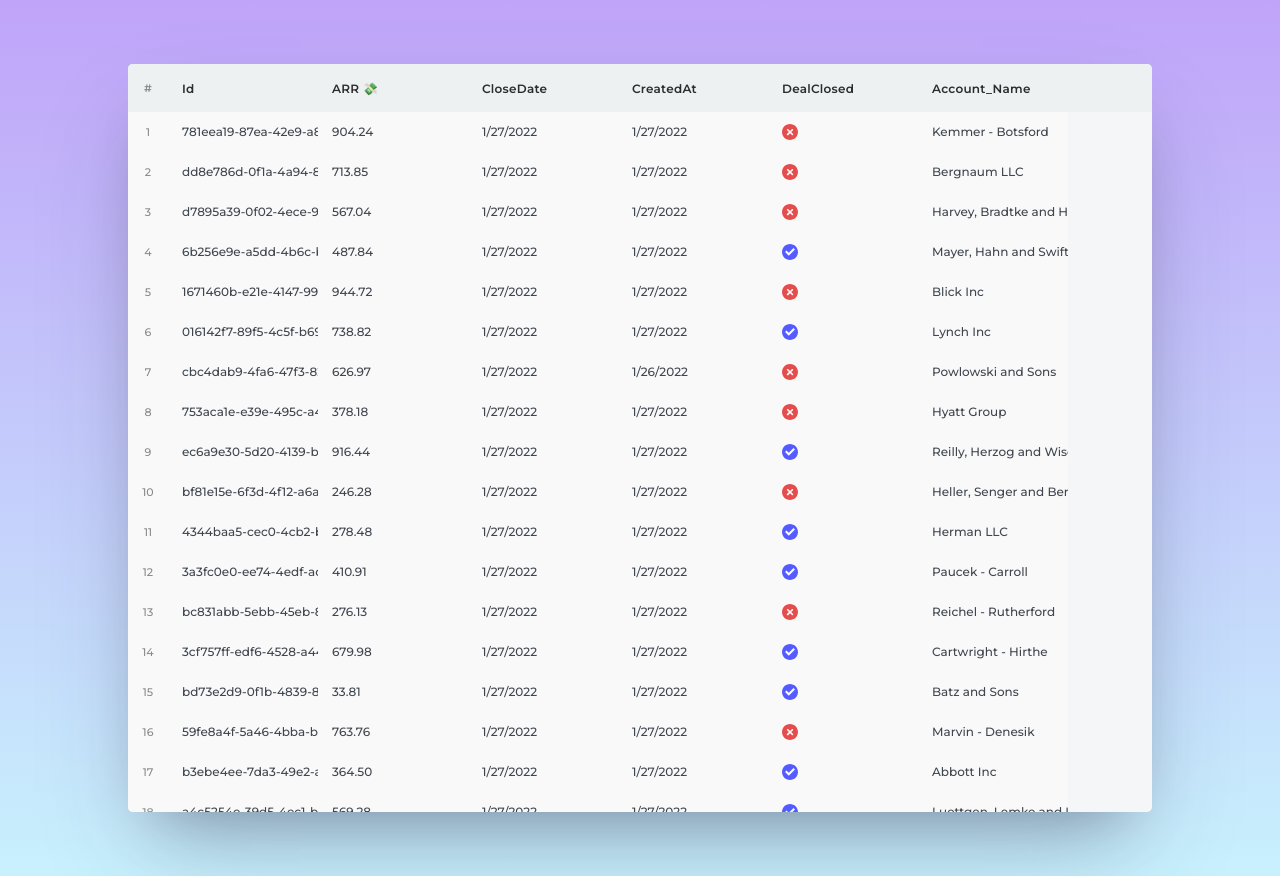
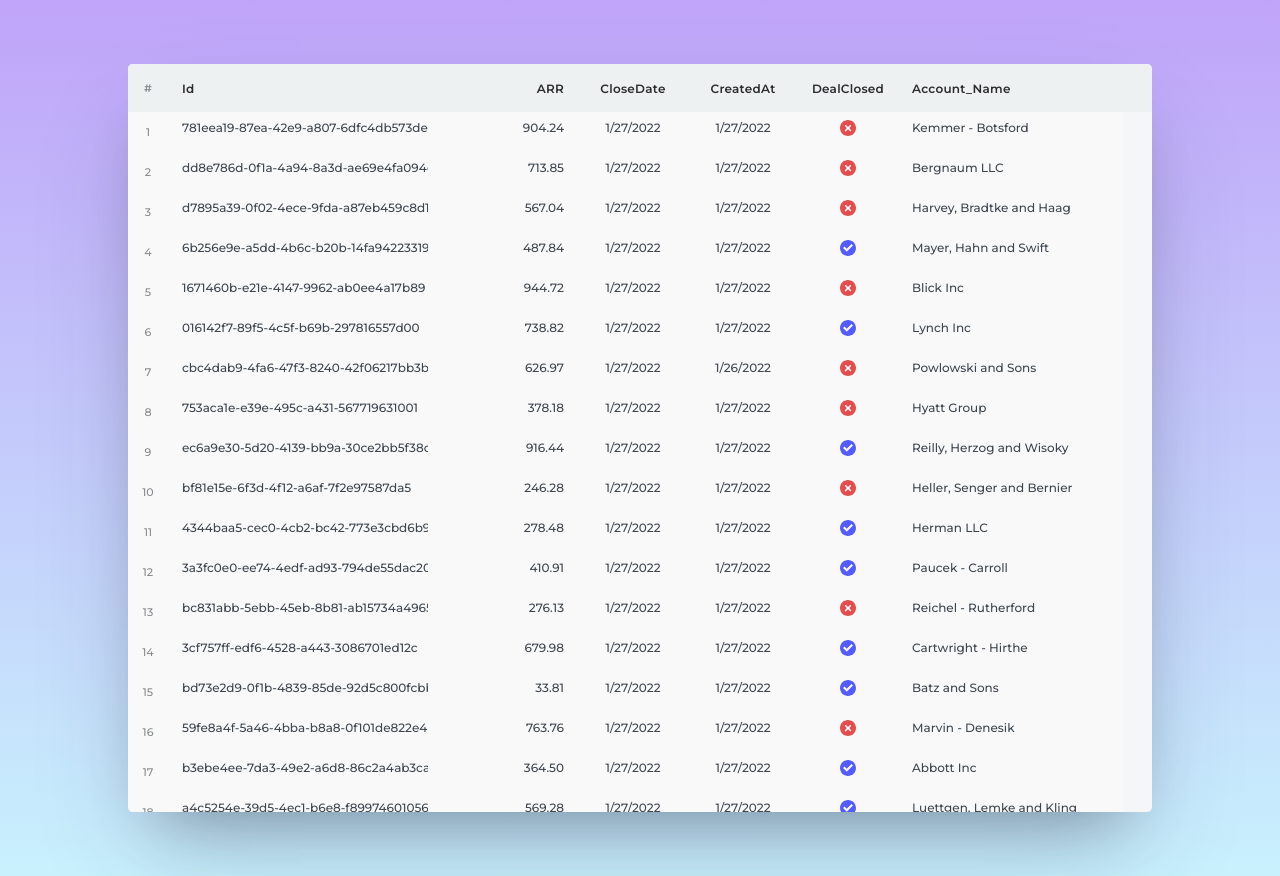
Before and after one commit to gnbaron/table-poc, a Next.js app: page / in a window 1280 px wide. Built offline with nearby package versions, Linux system fonts and the light colour scheme.

Commit message:
Add custom cell alignment

```diff
--- a/components/Table.js
+++ b/components/Table.js
@@ -16,17 +16,49 @@ export const Table = () => {
   const { data } = useFakeData()
 
   const defaultColumn = {
-    Header: ({ column }) => column.id,
+    Cell: (props) => <Cell align="left">{props.value}</Cell>,
+    Header: (props) => <Header align="left" {...props} />,
   }
 
   const columns = React.useMemo(
     () => [
-      { accessor: "Id" },
-      { accessor: "ARR", Header: "ARR 💸" },
-      { accessor: "CloseDate", Cell: DateCell },
-      { accessor: "CreatedAt", Cell: DateCell },
-      { accessor: "DealClosed", Cell: BooleanCell },
-      { accessor: "Account_Name" },
+      { accessor: "Id", width: 260 },
+      {
+        accessor: "ARR",
+        Cell: (props) => <Cell align="right">{props.value}</Cell>,
+        Header: (props) => <Header align="right" {...props} />,
+      },
+      {
+        accessor: "CloseDate",
+        Cell: (props) => (
+          <Cell align="center">
+            <DateCell {...props} />
+          </Cell>
+        ),
+        Header: (props) => <Header align="center" {...props} />,
+        width: 110,
+      },
+      {
+        accessor: "CreatedAt",
+        Cell: (props) => (
+          <Cell align="center">
+            <DateCell {...props} />
+          </Cell>
+        ),
+        Header: (props) => <Header align="center" {...props} />,
+        width: 110,
+      },
+      {
+        accessor: "DealClosed",
+        Cell: (props) => (
+          <Cell align="center">
+            <BooleanCell {...props} />
+          </Cell>
+        ),
+        Header: (props) => <Header align="center" {...props} />,
+        width: 100,
+      },
+      { accessor: "Account_Name", width: 225 },
     ],
     []
   )
@@ -129,16 +161,9 @@ export const Table = () => {
                           {...provided.dragHandleProps}
                           style={provided.draggableProps.style}
                         >
-                          <div
-                            {...column.getHeaderProps()}
-                            className={clsx(
-                              styles.cell,
-                              styles.headerCell,
-                              snapshot.isDragging && styles.draggingCell
-                            )}
-                          >
-                            {column.render("Header")}
-                          </div>
+                          {column.render("Header", {
+                            isDragging: snapshot.isDragging,
+                          })}
                         </div>
                       )}
                     </Draggable>
@@ -164,7 +189,34 @@ export const Table = () => {
   )
 }
 
-const BooleanCell = ({ value }) =>
+const Header = React.memo(({ align, ...props }) => {
+  return (
+    <div
+      className={clsx(
+        styles.cell,
+        styles.headerCell,
+        styles[align],
+        props.isDragging && styles.draggingCell
+      )}
+      {...props.column.getHeaderProps()}
+    >
+      {props.column.id}
+    </div>
+  )
+})
+Header.displayName = "Header"
+
+const Cell = React.memo(({ align, children }) => (
+  <div className={clsx(styles.cellValue, styles[align])}>{children}</div>
+))
+Cell.displayName = "Cell"
+
+const BooleanCell = React.memo(({ value }) =>
   value !== undefined ? <Checkmark checked={value} /> : ""
+)
+BooleanCell.displayName = "BooleanCell"
 
-const DateCell = ({ value }) => (value ? value.toLocaleDateString() : "")
+const DateCell = React.memo(({ value }) =>
+  value ? value.toLocaleDateString() : ""
+)
+DateCell.displayName = "DateCell"
--- a/components/Table.module.css
+++ b/components/Table.module.css
@@ -34,6 +34,16 @@
   white-space: nowrap;
 }
 
+.cellValue {
+  display: flex;
+  height: 100%;
+  width: 100%;
+}
+
+.left { justify-content: flex-start; }
+.right { justify-content: flex-end; }
+.center { justify-content: center; }
+
 .headerCell {
   background: #edf1f2;
   border: 0;
```
